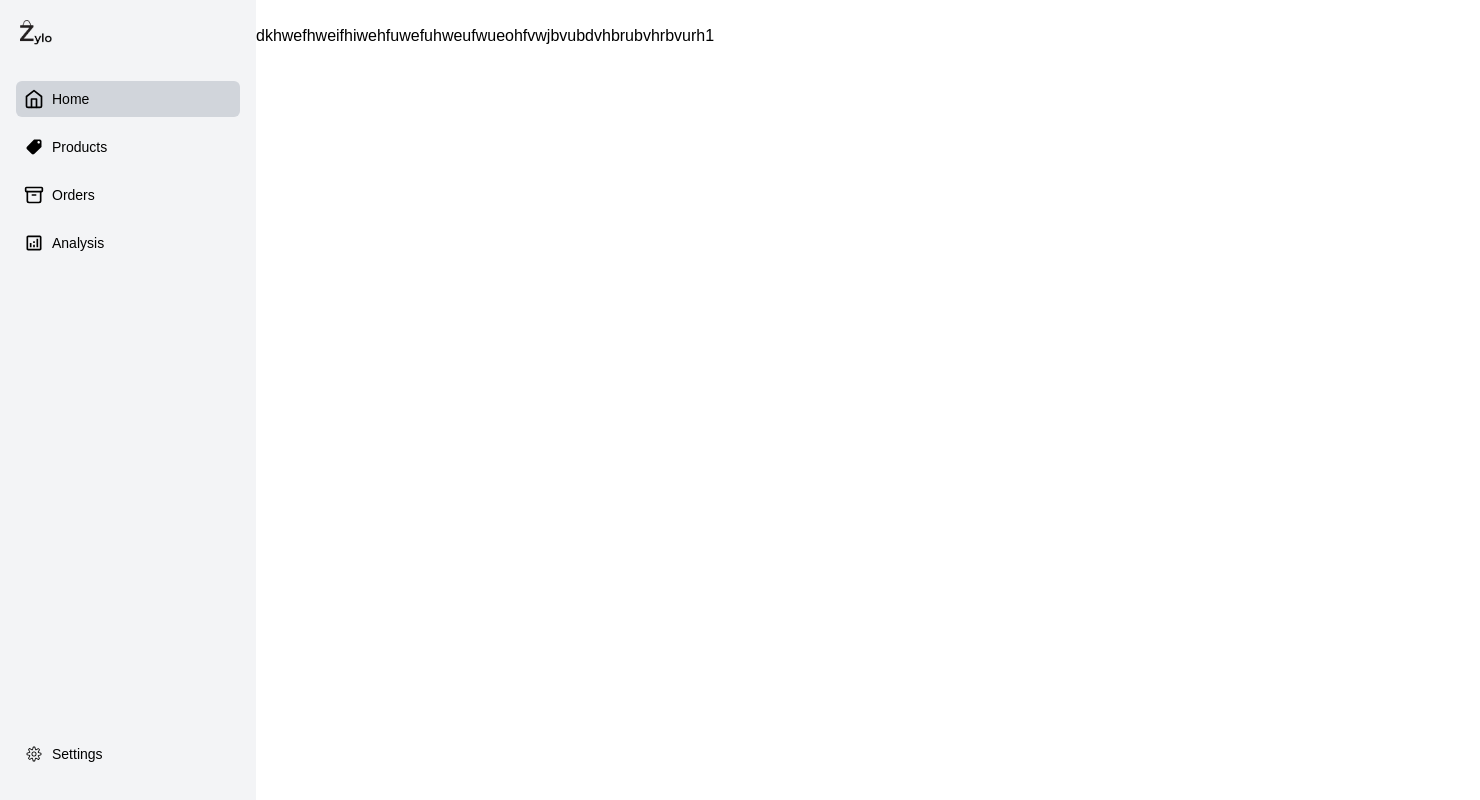
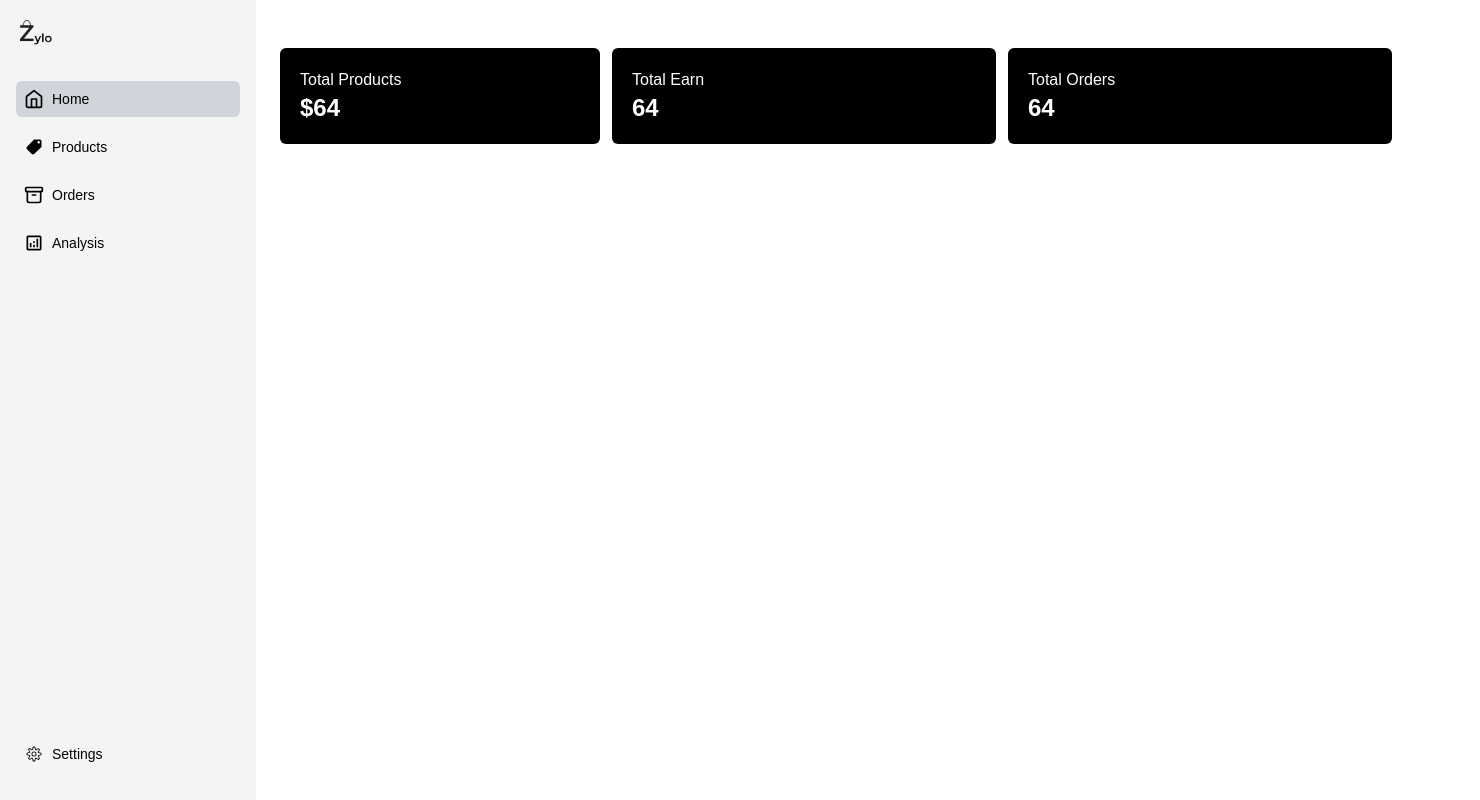
Before and after one commit to mohamed-tsx/e-commerce, a React (Vite) app in the folder Dashboard/: page / in a window 1280 px wide. Shown: the whole page, 1480 px wide, since content can reach past the window. Built offline with nearby package versions, Linux system fonts and the light colour scheme.

Commit message:
Built thetop of the header

```diff
--- a/Dashboard/src/Pages/Dashboard/Dashbaord.tsx
+++ b/Dashboard/src/Pages/Dashboard/Dashbaord.tsx
@@ -1,7 +1,20 @@
 const Dashbaord = () => {
   return (
     <div className="">
-      <p>dkhwefhweifhiwehfuwefuhweufwueohfvwjbvubdvhbrubvhrbvurh1</p>
+      <div className="p-6 flex justify-center items-center gap-3">
+        <div className="bg-black p-5 w-80 text-white rounded-md">
+          <p>Total Products</p>
+          <p className="text-2xl font-semibold">$64</p>
+        </div>
+        <div className="bg-black p-5 w-96 text-white rounded-md">
+          <p>Total Earn</p>
+          <p className="text-2xl font-semibold">64</p>
+        </div>
+        <div className="bg-black p-5 w-96 text-white rounded-md">
+          <p>Total Orders</p>
+          <p className="text-2xl font-semibold">64</p>
+        </div>
+      </div>
       <div className=""></div>
     </div>
   );
```
